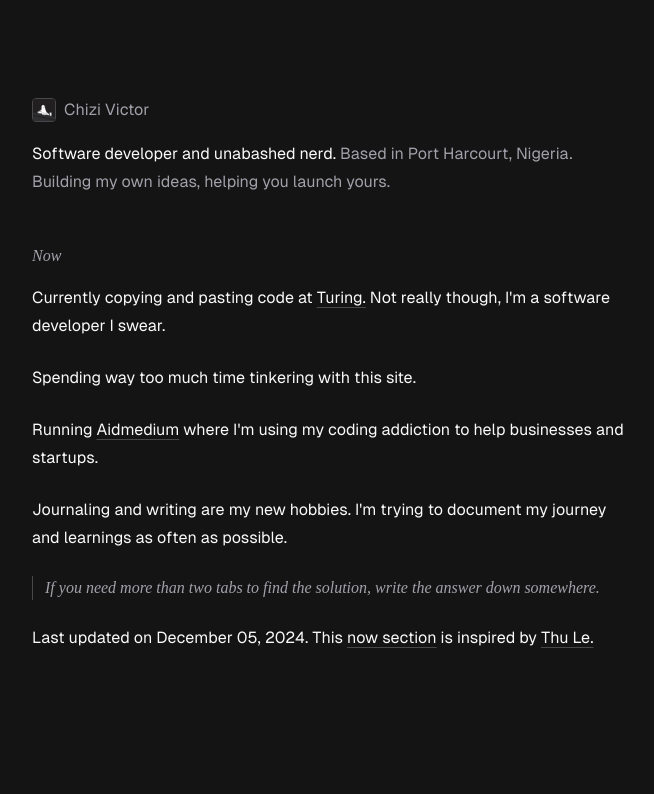
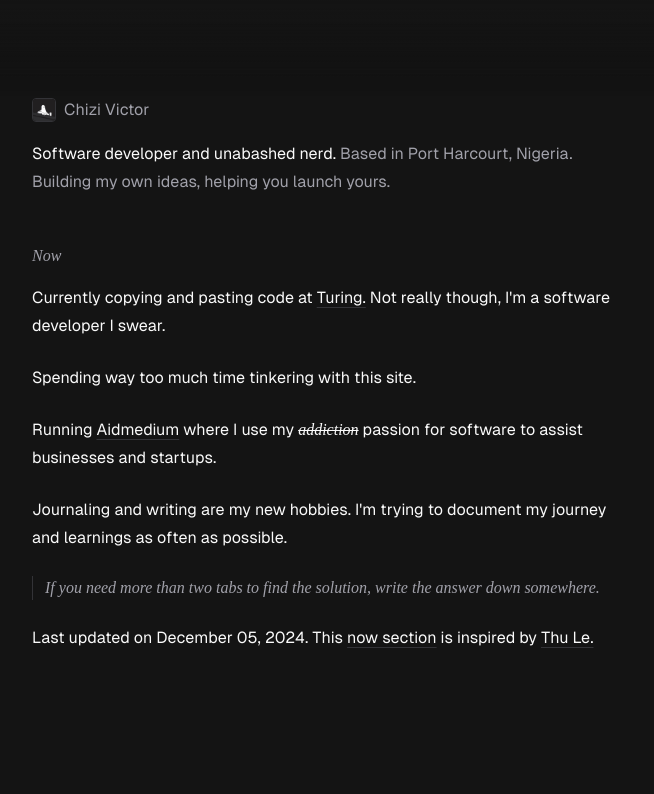
Before and after one commit to chizidotdev/chizi.dev, a SvelteKit app: page / in a window 1280 px wide. Shown: the top 794 px of the page, without its empty margins (312-966 px from the left). Built offline with nearby package versions, Linux system fonts and the light colour scheme.

Commit message:
styles: add sticky blur header

```diff
--- a/src/app.html
+++ b/src/app.html
@@ -2,7 +2,6 @@
 <html lang="en">
   <head>
     <meta charset="utf-8" />
-    <link rel="icon" href="%sveltekit.assets%/favicon.png" />
     <meta name="viewport" content="width=device-width, initial-scale=1" />
 
     <link rel="icon" type="image/png" href="/favicon/favicon-96x96.png" sizes="96x96" />
--- a/src/routes/+layout.svelte
+++ b/src/routes/+layout.svelte
@@ -12,19 +12,19 @@
     const timeline = gsap.timeline();
 
     timeline
-      .to(".blur", {
+      .to(".fade", {
         opacity: 1,
         translateY: 0,
         duration: 0.4,
         ease: "power3.out",
-        stagger: 0.02,
+        stagger: 0.04,
       })
-      .to(".blur", {
+      .to(".fade", {
         scale: 1,
         filter: "blur(0px)",
-        duration: 0.4,
+        duration: 0.3,
         ease: "power3.out",
-        stagger: 0.03,
+        stagger: 0.05,
       });
   }
 
@@ -53,6 +53,7 @@
   <meta name="twitter:image" content="https://ik.imagekit.io/chizidotdev/portfolio/og-image.png" />
 </svelte:head>
 
+<div class="sticky-blur"></div>
 <main class="container mt-16 flex-1 space-y-12 sm:mt-24">
   {@render children()}
 </main>
--- a/src/routes/+page.svelte
+++ b/src/routes/+page.svelte
@@ -5,28 +5,28 @@
 </script>
 
 <section class="flex flex-col gap-4">
-  <div class="flex items-center gap-2 blur">
+  <div class="fade flex items-center gap-2">
     <Avatar class="rounded" />
     <Paragraph class="text-muted-foreground">Chizi Victor</Paragraph>
   </div>
 
   <div>
-    <Paragraph class="inline blur">
+    <Paragraph class="fade inline">
       {personalData.headline}
     </Paragraph>
-    <Paragraph class="inline text-muted-foreground blur">{personalData.bio}</Paragraph>
+    <Paragraph class="fade inline text-muted-foreground">{personalData.bio}</Paragraph>
   </div>
 </section>
 
 <!-- <section>
-  <Heading variant="h4" class="blur">Projects</Heading>
+  <Heading variant="h4" class="fade">Projects</Heading>
 
   <div class="mt-4 space-y-6">
     {#each personalData.projects as project}
       <a
         href={project.link}
         target={!project.external ? undefined : "_blank"}
-        class="blur flex flex-col"
+        class="fade flex flex-col"
       >
         <Paragraph>{project.title}<ArrowUpRight class="mb-1.5 inline" size={12} /></Paragraph>
         <Paragraph class="text-muted-foreground">{project.summary}</Paragraph>
@@ -36,32 +36,33 @@
 </section> -->
 
 <section>
-  <Heading variant="h4" class="blur">Now</Heading>
+  <Heading variant="h4" class="fade">Now</Heading>
 
   <div class="mt-4 space-y-6">
-    <Paragraph class="blur">
+    <Paragraph class="fade">
       Currently copying and pasting code at
       <a class="link" target="_blank" href="https://turing.com">Turing.</a>
       Not really though, I'm a software developer I swear.
     </Paragraph>
 
-    <Paragraph class="blur">Spending way too much time tinkering with this site.</Paragraph>
+    <Paragraph class="fade">Spending way too much time tinkering with this site.</Paragraph>
 
-    <Paragraph class="blur">
+    <Paragraph class="fade">
       Running <a class="link" href="https://aidmedium.com" target="_blank">Aidmedium</a>
-      where I'm using my coding addiction to help businesses and startups.
+      where I use my <s class="font-serif italic">addiction</s> passion for software to assist businesses
+      and startups.
     </Paragraph>
 
-    <Paragraph class="blur">
+    <Paragraph class="fade">
       Journaling and writing are my new hobbies. I'm trying to document my journey and learnings as
       often as possible.
     </Paragraph>
 
-    <Heading variant="h4" class="border-l pl-3 blur">
+    <Heading variant="h4" class="fade fade border-l pl-3">
       If you need more than two tabs to find the solution, write the answer down somewhere.
     </Heading>
 
-    <Paragraph class="blur">
+    <Paragraph class="fade">
       Last updated on December 05, 2024. This
       <a class="link" target="_blank" href="https://nownownow.com/about">now section</a>
       is inspired by <a class="link" target="_blank" href="https://thu-le.com">Thu Le.</a>
--- a/src/routes/footer.svelte
+++ b/src/routes/footer.svelte
@@ -5,7 +5,7 @@
 <footer
   class="my-20 flex flex-col items-center justify-between gap-12 pb-[calc(var(--clamp-nav)+2vh)] pt-16 sm:items-start"
 >
-  <div class="container flex w-fit items-center gap-3 blur">
+  <div class="fade container flex w-fit items-center gap-3">
     {#each personalData.socials as link}
       <a
         href={link.url}
@@ -19,7 +19,7 @@
     {/each}
   </div>
 
-  <p class="container max-w-md text-center blur">
+  <p class="fade container max-w-md text-center">
     Developed by <span class="text-muted-foreground">@chizidotdev</span>. Built with
     <a href="https://svelte.dev/docs/kit" class="link" target="_blank" rel="noopener noreferrer">
       SvelteKit
--- a/src/styles/app.css
+++ b/src/styles/app.css
@@ -21,8 +21,8 @@
     --card-foreground: 0 0% 98%;
     --popover: 240 10% 6.9%;
     --popover-foreground: 0 0% 98%;
-    --primary: 20.5 90.2% 48.2%;
-    --primary-foreground: 60 9.1% 97.8%;
+    --primary: 0 0% 98%;
+    --primary-foreground: 240 5.9% 10%;
     --secondary: 240 3.7% 15.9%;
     --secondary-foreground: 0 0% 98%;
     --muted: 240 3.7% 20.9%;
@@ -31,8 +31,8 @@
     --accent-foreground: 0 0% 98%;
     --destructive: 0 72.2% 56.6%;
     --destructive-foreground: 60 9.1% 97.8%;
-    --border: 240 3.7% 28.9%;
-    --input: 240 3.7% 28.9%;
+    --border: 240 3.7% 20.9%;
+    --input: 240 3.7% 20.9%;
     --ring: 240 4.9% 83.9%;
     --radius: 1rem;
   }
@@ -59,9 +59,49 @@
   }
 }
 
-.blur {
+.fade {
   transform: translateY(2.5rem);
   scale: 100%;
   opacity: 0.1;
   filter: blur(12px);
 }
+
+.sticky-blur {
+  --mask-visible: hsl(var(--primary));
+  --mask-hidden: transparent;
+  --body-margin-left: max(24px, env(safe-area-inset-left));
+  --body-margin-right: max(24px, env(safe-area-inset-right));
+  --h: min(96px, 128px);
+
+  position: relative;
+  -webkit-user-select: none;
+  -moz-user-select: none;
+  user-select: none;
+  pointer-events: none;
+  position: sticky;
+  width: 100%;
+  height: var(--h);
+  z-index: 1;
+  -webkit-backdrop-filter: blur(5px);
+  backdrop-filter: blur(5px);
+  opacity: 0.95;
+  -webkit-mask-image: linear-gradient(
+    var(--direction),
+    var(--mask-visible) 25%,
+    var(--mask-hidden)
+  );
+  mask-image: linear-gradient(var(--direction), var(--mask-visible) 25%, var(--mask-hidden));
+
+  &:first-child {
+    margin-bottom: calc(-1 * var(--h));
+    top: 0;
+    --direction: to bottom;
+  }
+
+  &::after {
+    content: "";
+    position: absolute;
+    inset: 0;
+    background: linear-gradient(var(--direction), hsl(var(--background)), transparent);
+  }
+}
```
